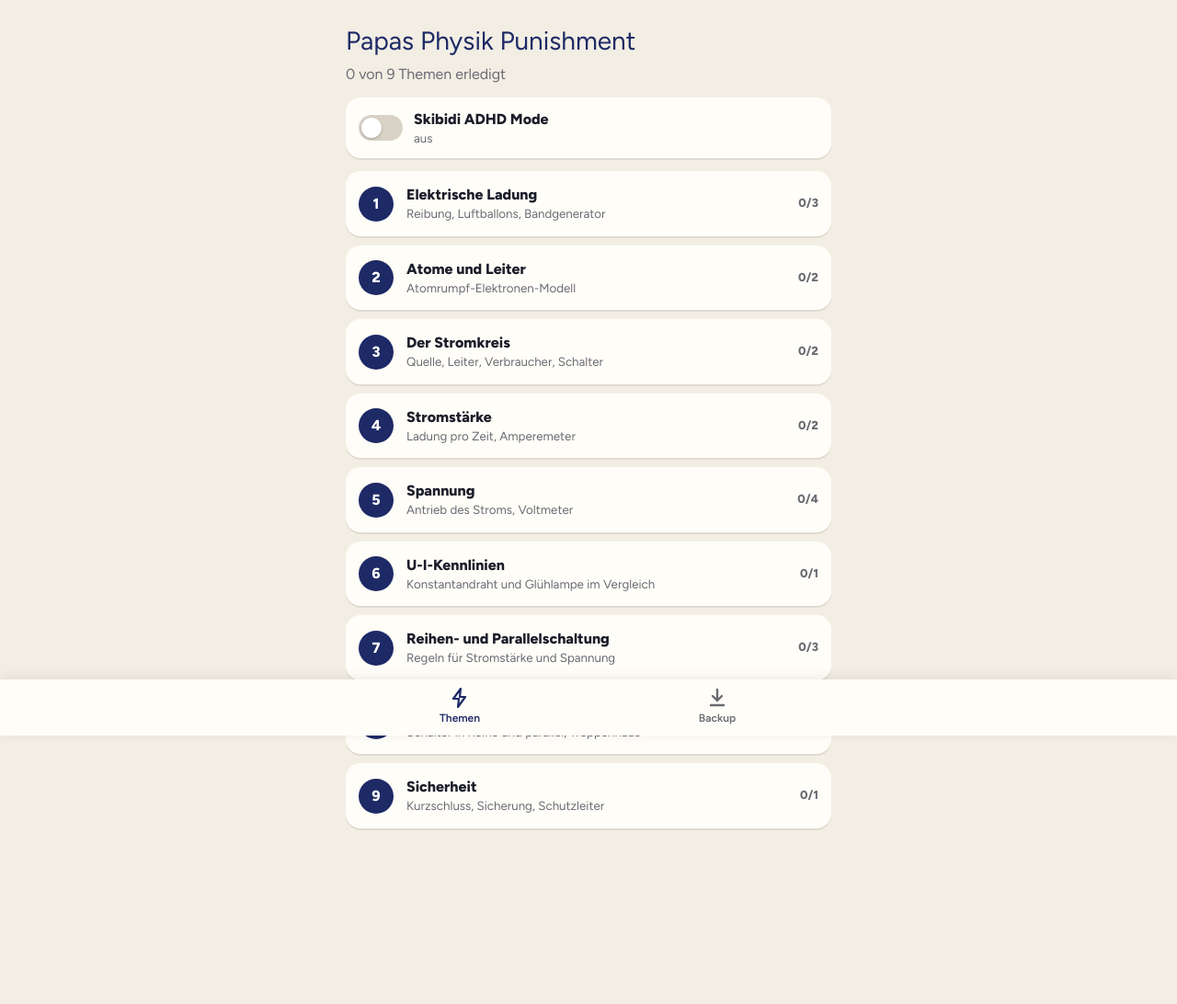
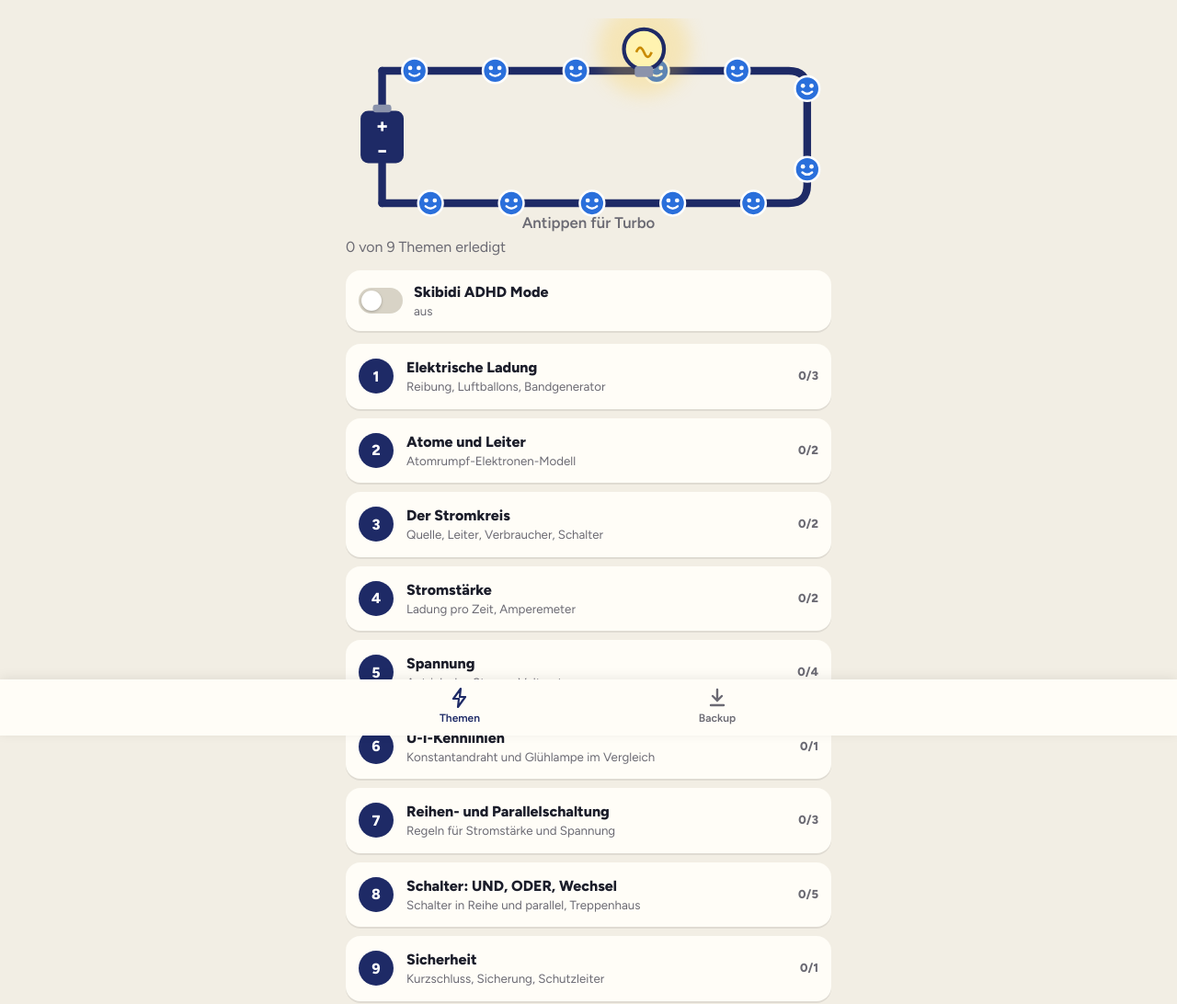
Before and after one commit to ReinkeSven/strom, a website with bundled scripts: page app/index.html in a window 1280 px wide. Shown: the whole page at 92% size. Before the commit the page ends 997 px from the top, so only its background shows below. Built offline with nearby package versions, Linux system fonts and the light colour scheme; a web font is replaced by a local one.

Commit message:
Kopfanimation: Elektronen-Rennen statt Überschrift (0.7.0)
Co-Authored-By: Claude Opus 5.5 <noreply@anthropic.com>
Claude-Session: https://claude.ai/code/session_018HREMKiWsaxHAd7CieAJbZ

```diff
--- a/app/css/styles.css
+++ b/app/css/styles.css
@@ -241,3 +241,24 @@ body.in-mission #view { padding-bottom: calc(24px + env(safe-area-inset-bottom))
 .burst { font-size: 72px; animation: pop .6s ease-out; }
 @keyframes pop { 0% { transform: scale(.2) rotate(-30deg); opacity: 0; } 70% { transform: scale(1.2) rotate(8deg); opacity: 1; } 100% { transform: scale(1) rotate(0); } }
 @media (prefers-reduced-motion: reduce) { .burst { animation: none; } .mbar span, .fswitch .track, .fswitch .knob { transition: none; } }
+
+/* ---------- Kopfanimation ---------- */
+.sr-only { position: absolute; width: 1px; height: 1px; padding: 0; margin: -1px; overflow: hidden; clip: rect(0 0 0 0); white-space: nowrap; border: 0; }
+#heroanim { margin: 4px -4px 2px; }
+.hero-svg { width: 100%; height: auto; display: block; cursor: pointer; -webkit-tap-highlight-color: transparent; }
+.hero-svg .wire { fill: none; stroke: var(--navy); stroke-width: 5; stroke-linecap: round; stroke-linejoin: round; }
+.hero-svg .bat rect { fill: var(--navy); }
+.hero-svg .bat .cap { fill: #8b93ab; }
+.hero-svg .bat text { fill: #fff; font: 800 13px Figtree, sans-serif; text-anchor: middle; }
+.hero-svg .glow { fill: var(--volt); filter: blur(6px); transform: translateY(-14px); }
+.hero-svg .bulb { fill: #fff3b0; stroke: var(--navy); stroke-width: 2.5; transition: fill .3s; }
+.hero-svg .bulb.hot { fill: #ffe066; }
+.hero-svg .sock { fill: #8b93ab; }
+.hero-svg .fil { fill: none; stroke: #c98a00; stroke-width: 1.6; }
+.hero-svg .eb { fill: #2a6fdb; stroke: #fff; stroke-width: 1.5; }
+.hero-svg .eye { fill: #fff; }
+.hero-svg .smile { fill: none; stroke: #fff; stroke-width: 1.4; stroke-linecap: round; }
+.hero-svg.turbo .smile { stroke-width: 2; }
+.hero-svg.turbo .eb { fill: #1f5fc4; }
+.hero-svg .shout { font: 800 13px Figtree, sans-serif; fill: var(--navy); text-anchor: middle; }
+.hero-svg .hint { font: 600 10px Figtree, sans-serif; fill: var(--muted); text-anchor: middle; }
--- a/app/js/app.js
+++ b/app/js/app.js
@@ -6,6 +6,7 @@ import {
 } from './model.js';
 import { mountExercise } from './exercises.js';
 import { mountMission } from './mission.js';
+import { mountHero } from './hero.js';
 
 const KEY = 'strom-labor-v1';
 const esc = s => String(s).replace(/[&<>"]/g, c => ({ '&': '&amp;', '<': '&lt;', '>': '&gt;', '"': '&quot;' }[c]));
@@ -14,7 +15,7 @@ const $ = s => document.querySelector(s);
 /* ---------- Zustand ---------- */
 let S = null;
 let view = { tab: 'home', topic: null, ex: null, mission: null };   // mission: { topic, part } im Fokus-Modus
-let unmount = null;   // Aufräumfunktion der offenen Übung
+let unmount = null;   // Aufräumfunktion der offenen Übung bzw. der Kopfanimation
 let ui = { copyMsg: '', importMsg: '', importOk: false };
 let persisted = null;
 
@@ -47,7 +48,7 @@ function homeView() {
       <span class="exn">${ep.done}/${ep.total}</span>
     </button></li>`;
   }).join('');
-  return `<div class="hero"><h1>Papas Physik Punishment</h1><p>${p.done} von ${p.total} Themen erledigt</p></div>
+  return `<div class="hero"><h1 class="sr-only">Papas Physik Punishment</h1><div id="heroanim"></div><p>${p.done} von ${p.total} Themen erledigt</p></div>
     ${focusSwitch()}<ol class="topics">${items}</ol>`;
 }
 
@@ -71,7 +72,7 @@ function focusHomeView() {
     return `<li class="mrow${done.size === parts.length ? ' done' : ''}"><span class="num">${done.size === parts.length ? '✓' : i + 1}</span>
       <span class="txt"><b>${esc(t.title)}</b></span><span class="dots">${dots}</span></li>`;
   }).join('');
-  return `<div class="hero"><h1>Papas Physik Punishment</h1><p class="stars">⭐ ${stars(S)}</p></div>
+  return `<div class="hero"><h1 class="sr-only">Papas Physik Punishment</h1><div id="heroanim"></div><p class="stars">⭐ ${stars(S)}</p></div>
     ${focusSwitch()}${cta}<ol class="missions">${items}</ol>`;
 }
 
@@ -134,7 +135,10 @@ function render() {
     // Ergebnis speichern, ohne neu zu zeichnen: die Übung zeigt ihre Auswertung selbst
     unmount = mountExercise($('#ex'), e, (score, total) => { S = recordExercise(S, e.id, score, total); save(); });
   } else if (view.topic) main.innerHTML = topicView(view.topic);
-  else main.innerHTML = S.settings.focus ? focusHomeView() : homeView();
+  else {
+    main.innerHTML = S.settings.focus ? focusHomeView() : homeView();
+    unmount = mountHero($('#heroanim'));
+  }
   document.querySelectorAll('#tabs button').forEach(b => b.classList.toggle('on', b.dataset.tab === view.tab));
 }
 
--- /dev/null
+++ b/app/js/hero.js
@@ -0,0 +1,74 @@
+// Kopf der Startseite: Elektronen mit Gesichtern flitzen durch einen Stromkreis.
+// Antippen gibt Turbo: schneller, die Lampe leuchtet heller. Physikalisch stimmig:
+// Die Elektronen laufen außerhalb der Batterie vom Minus- zum Pluspol und werden nicht verbraucht.
+
+const N = 12;
+const BASE = 0.06;          // Umläufe pro Sekunde im Ruhezustand
+const TURBO = 0.22;
+const SHOUTS = ['Wiiieee!', 'Zzzt!', 'Turbo!', 'Juhuu!'];
+
+function face(k) {
+  return `<g class="e" data-k="${k}"><circle class="eb" r="8"/>`
+    + '<circle class="eye" cx="-2.8" cy="-1.8" r="1.4"/><circle class="eye" cx="2.8" cy="-1.8" r="1.4"/>'
+    + '<path class="smile" d="M-3.2 2Q0 4.8 3.2 2"/></g>';
+}
+
+/** Hängt die Animation in el ein und liefert eine Aufräumfunktion */
+export function mountHero(el) {
+  // Kreis: startet unten links am Minuspol, läuft nach rechts, hoch, oben zurück zum Pluspol
+  const loop = 'M26 104H290Q302 104 302 92V30Q302 18 290 18H26';
+  el.innerHTML = `<svg viewBox="0 -16 320 140" class="hero-svg" role="img" aria-label="Elektronen flitzen durch einen Stromkreis. Antippen für Turbo.">
+    <path class="wire" d="${loop}"/><path class="wire" d="M26 18V44M26 78V104"/>
+    <g class="es">${Array.from({ length: N }, (_, k) => face(k)).join('')}</g>
+    <g class="bat"><rect x="12" y="44" width="28" height="34" rx="5"/><rect class="cap" x="20" y="40" width="12" height="5" rx="2"/>
+      <text x="26" y="58">+</text><text x="26" y="74">−</text></g>
+    <g class="lamp" transform="translate(196 18)">
+      <circle class="glow" r="30"/><circle class="bulb" cy="-14" r="13"/><rect class="sock" x="-6" y="-3" width="12" height="7" rx="2"/>
+      <path class="fil" d="M-5 -12Q-2.5 -18 0 -12Q2.5 -6 5 -12"/></g>
+    <text class="shout" x="0" y="0"></text>
+    <text class="hint" x="160" y="120">Antippen für Turbo</text>
+  </svg>`;
+  const svg = el.querySelector('svg');
+  const path = svg.querySelector('path.wire');
+  const len = path.getTotalLength();
+  const es = [...svg.querySelectorAll('.e')];
+  const glow = svg.querySelector('.glow'), bulb = svg.querySelector('.bulb'), shout = svg.querySelector('.shout');
+  const still = window.matchMedia?.('(prefers-reduced-motion: reduce)').matches;
+  let pos = 0, speed = BASE, turboUntil = 0, raf = 0, last = performance.now();
+
+  const place = () => {
+    es.forEach((e, k) => {
+      const p = path.getPointAtLength((((pos + k / N) % 1) * len));
+      e.setAttribute('transform', `translate(${p.x.toFixed(1)} ${p.y.toFixed(1)})`);
+    });
+    const b = (speed - BASE) / (TURBO - BASE);           // 0 … 1
+    glow.setAttribute('opacity', (0.25 + 0.6 * b).toFixed(2));
+    bulb.classList.toggle('hot', b > 0.5);
+    svg.classList.toggle('turbo', b > 0.5);
+  };
+
+  const frame = now => {
+    const dt = Math.min(0.05, (now - last) / 1000);
+    last = now;
+    const target = now < turboUntil ? TURBO : BASE;
+    speed += (target - speed) * Math.min(1, dt * 4);     // sanft beschleunigen und abbremsen
+    pos = (pos + speed * dt) % 1;
+    place();
+    if (now > turboUntil) shout.textContent = '';
+    raf = requestAnimationFrame(frame);
+  };
+
+  const onTap = () => {
+    turboUntil = performance.now() + 2500;
+    const e = es[Math.floor(Math.random() * N)];
+    const m = /translate\(([\d.]+) ([\d.]+)\)/.exec(e.getAttribute('transform') || '');
+    if (m) { shout.setAttribute('x', Math.min(260, Math.max(60, +m[1]))); shout.setAttribute('y', Math.max(14, +m[2] - 12)); }
+    shout.textContent = SHOUTS[Math.floor(Math.random() * SHOUTS.length)];
+    if (still) { speed = TURBO; place(); setTimeout(() => { speed = BASE; shout.textContent = ''; place(); }, 1500); }
+  };
+  svg.addEventListener('click', onTap);
+
+  if (still) place();
+  else raf = requestAnimationFrame(frame);
+  return () => { cancelAnimationFrame(raf); svg.removeEventListener('click', onTap); };
+}
--- a/app/sw.js
+++ b/app/sw.js
@@ -1,6 +1,6 @@
 // Service Worker: hält die App offline verfügbar.
 // Der Spielstand liegt im localStorage, nicht hier. Bei jeder Änderung an App-Dateien VERSION erhöhen.
-const VERSION = '0.6.2';
+const VERSION = '0.7.0';
 const CACHE = `strom-labor-${VERSION}`;
 const CORE = [
   './',
@@ -15,6 +15,7 @@ const CORE = [
   './js/svg.js',
   './js/demos.js',
   './js/mission.js',
+  './js/hero.js',
   './manifest.webmanifest',
   './icons/icon-192.png',
   './icons/icon-512.png',
--- a/package.json
+++ b/package.json
@@ -1,6 +1,6 @@
 {
   "name": "strom-labor",
-  "version": "0.6.2",
+  "version": "0.7.0",
   "private": true,
   "description": "Lern-App zur Elektrizitätslehre (8. Klasse) als installierbare Web-App",
   "type": "module",
```
Also changed, not shown: tests/e2e/app.spec.js (+11 -0 lines), CHANGELOG.md.
